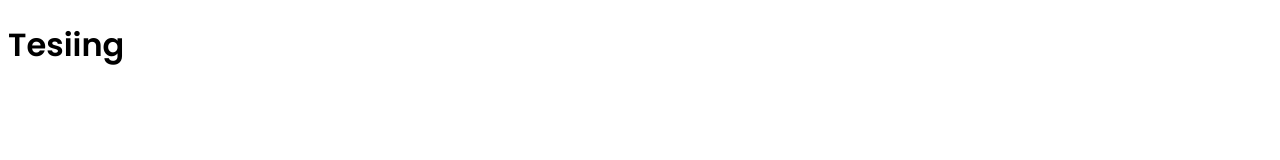
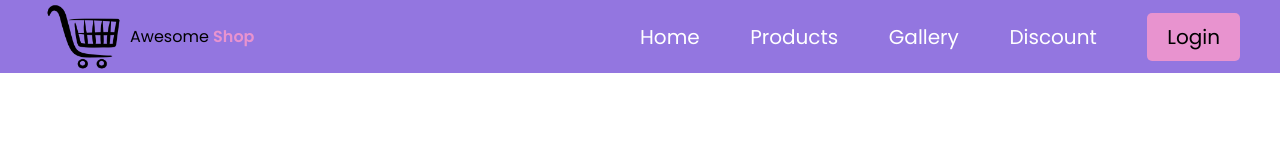
Before and after one commit to imonsheikh/responsive-awesome-shop, a plain HTML site: page index.html in a window 1280 px wide. Drawn offline with Linux system fonts and the light colour scheme.

Commit message:
navbar complete

```diff
--- a/index.html
+++ b/index.html
@@ -1,5 +1,6 @@
 <!DOCTYPE html>
 <html lang="en">
+
 <head>
     <meta charset="UTF-8">
     <meta name="viewport" content="width=device-width, initial-scale=1.0">
@@ -7,7 +8,35 @@
     <link rel="stylesheet" href="./styles/style.css">
     <link rel="stylesheet" href="./styles/responsive.css">
 </head>
+
 <body>
-     <h1>Tesiing  </h1>
+    <header class="header">
+        <!-- navbar section starts here  -->
+        <nav class="header_section">
+            <div class="nav_container">
+                <img src="./images/pngwing.com.png" alt="">
+                <p>Awesome <span class="special">Shop</span></p>
+            </div>
+            <div class="items_container">
+                <a href="">Home</a>
+                <a href="">Products</a>
+                <a href="">Gallery</a>
+                <a href="">Discount</a>
+                <div class="login_btn">
+                <a href="">Login</a>
+                </div>
+            </div>
+        </nav>
+        <!-- navbar section end here  -->
+
+    </header>
+    <main>
+
+    </main>
+    <footer>
+
+    </footer>
+
 </body>
+
 </html>
--- a/styles/style.css
+++ b/styles/style.css
@@ -1,4 +1,50 @@
 @import url('https://fonts.googleapis.com/css2?family=Poppins:wght@400;500;600&display=swap');
+
+*{
+    margin: 0;
+    padding: 0;
+    box-sizing: border-box;
+}
+
 body{
     font-family: "Poppins", sans-serif;
 }
+/* navbar style  */
+.header{
+    background-color: #9376e0;
+}
+.header_section{
+   max-width: 1200px;
+   margin: 0 auto;
+   display: flex;
+}
+.nav_container{
+    min-height: 20px;
+    display: flex;
+    align-items: center;
+    width: 50%;
+}
+.nav_container img{
+    width: 90px;
+}
+.special{
+  color: #e893cf;
+  font-weight: 900;
+}
+.items_container{
+    width: 50%;
+    display: flex;
+    justify-content: space-between;
+    align-items: center;
+}
+.items_container a{
+    text-decoration: none;
+    font-size: 20px;
+    color: white;
+}
+.login_btn a{
+    padding: 10px 20px;
+    background-color: #e893cf;
+    border-radius: 5px;
+    color: black;
+}
```
